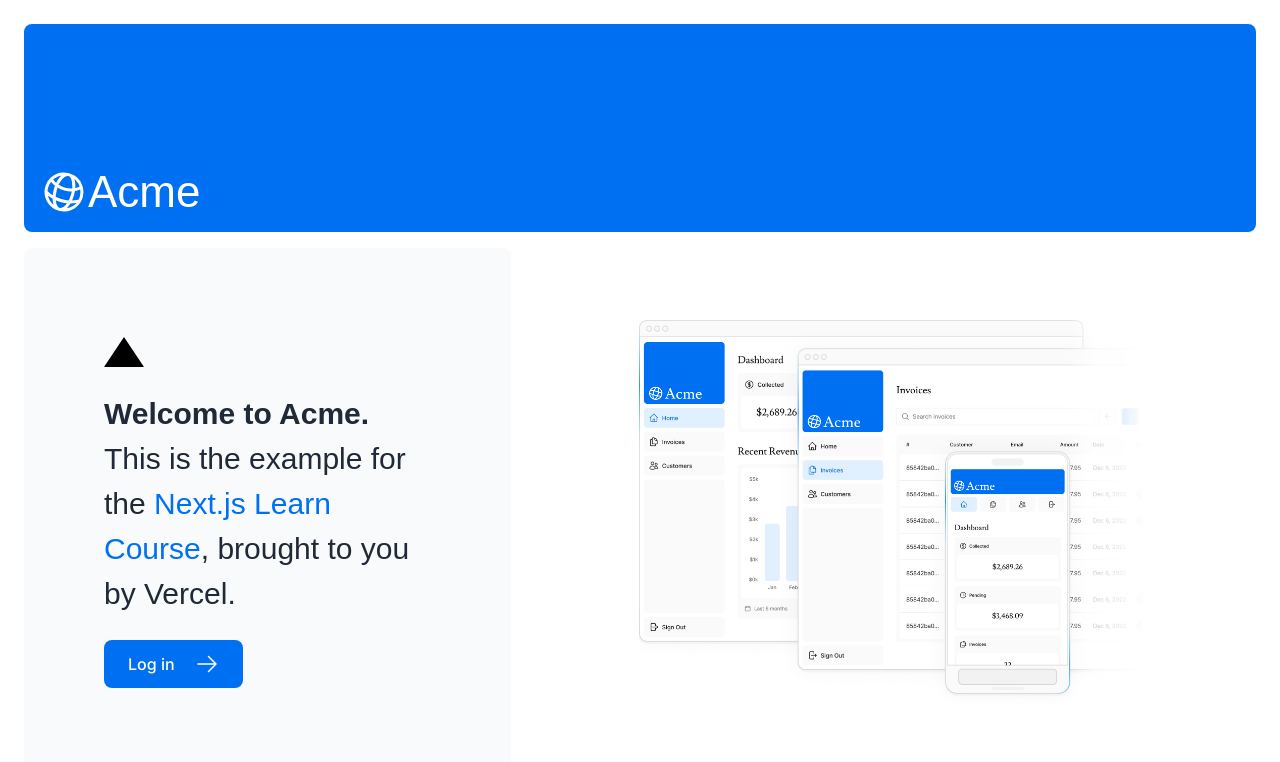
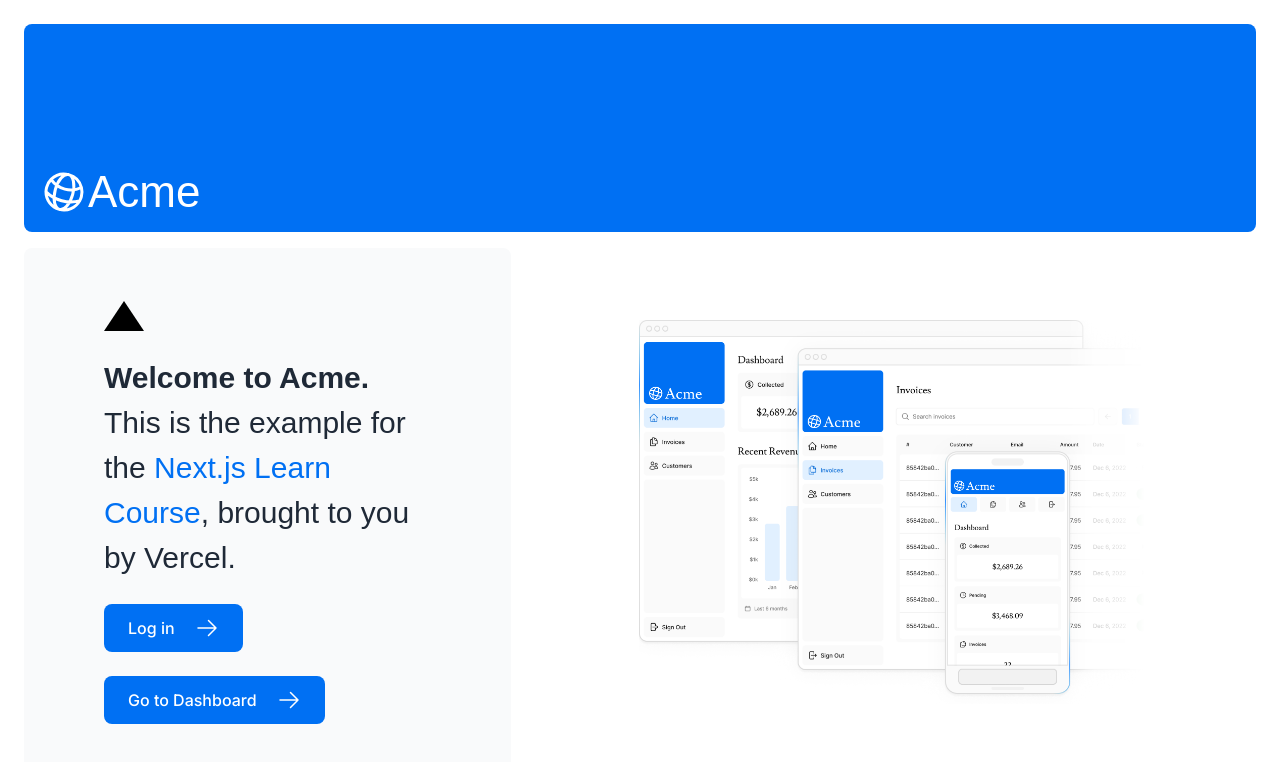
Before and after one commit to PalaciosLuisMig/nextjs-dashboard, a Next.js app: page / in a window 1280 px wide. Shown: the top 762 px of the page. Built offline with nearby package versions, Linux system fonts and the light colour scheme; a web font is replaced by a local one.

Commit message:
Chapter 8 OK - Static and Dynamic Rendering

```diff
--- a/app/lib/data.ts
+++ b/app/lib/data.ts
@@ -9,21 +9,23 @@
   Revenue,
 } from './definitions';
 import { formatCurrency } from './utils';
+import { unstable_noStore as noStore } from 'next/cache';
 
 export async function fetchRevenue() {
   // Add noStore() here to prevent the response from being cached.
   // This is equivalent to in fetch(..., {cache: 'no-store'}).
+  noStore();
 
   try {
     // Artificially delay a response for demo purposes.
     // Don't do this in production :)
 
-    // console.log('Fetching revenue data...');
-    // await new Promise((resolve) => setTimeout(resolve, 3000));
+    console.log('Fetching revenue data...');
+    await new Promise((resolve) => setTimeout(resolve, 3000));
 
     const data = await sql<Revenue>`SELECT * FROM revenue`;
 
-    // console.log('Data fetch completed after 3 seconds.');
+    console.log('Data fetch completed after 3 seconds.');
 
     return data.rows;
   } catch (error) {
@@ -33,6 +35,7 @@
 }
 
 export async function fetchLatestInvoices() {
+  noStore();
   try {
     const data = await sql<LatestInvoiceRaw>`
       SELECT invoices.amount, customers.name, customers.image_url, customers.email, invoices.id
@@ -53,6 +56,7 @@
 }
 
 export async function fetchCardData() {
+  noStore();
   try {
     // You can probably combine these into a single SQL query
     // However, we are intentionally splitting them to demonstrate
@@ -92,6 +96,7 @@
   query: string,
   currentPage: number,
 ) {
+  noStore();
   const offset = (currentPage - 1) * ITEMS_PER_PAGE;
 
   try {
@@ -124,6 +129,7 @@
 }
 
 export async function fetchInvoicesPages(query: string) {
+  noStore();
   try {
     const count = await sql`SELECT COUNT(*)
     FROM invoices
@@ -145,6 +151,7 @@
 }
 
 export async function fetchInvoiceById(id: string) {
+  noStore();
   try {
     const data = await sql<InvoiceForm>`
       SELECT
@@ -170,6 +177,7 @@
 }
 
 export async function fetchCustomers() {
+  noStore();
   try {
     const data = await sql<CustomerField>`
       SELECT
@@ -188,6 +196,7 @@
 }
 
 export async function fetchFilteredCustomers(query: string) {
+  noStore();
   try {
     const data = await sql<CustomersTableType>`
 		SELECT
@@ -221,6 +230,7 @@
 }
 
 export async function getUser(email: string) {
+  noStore();
   try {
     const user = await sql`SELECT * FROM users WHERE email=${email}`;
     return user.rows[0] as User;
--- a/app/page.tsx
+++ b/app/page.tsx
@@ -12,8 +12,12 @@
       </div>
       <div className="mt-4 flex grow flex-col gap-4 md:flex-row">
         <div className="flex flex-col justify-center gap-6 rounded-lg bg-gray-50 px-6 py-10 md:w-2/5 md:px-20">
-        { <div className="h-0 w-0 border-b-[30px] border-l-[20px] border-r-[20px] border-b-black border-l-transparent border-r-transparent"/> }
-          <p className={`${lusitana.className} text-xl text-gray-800 md:text-3xl md:leading-normal`}>
+          {
+            <div className="h-0 w-0 border-b-[30px] border-l-[20px] border-r-[20px] border-b-black border-l-transparent border-r-transparent" />
+          }
+          <p
+            className={`${lusitana.className} text-xl text-gray-800 md:text-3xl md:leading-normal`}
+          >
             <strong>Welcome to Acme.</strong> This is the example for the{' '}
             <a href="https://nextjs.org/learn/" className="text-blue-500">
               Next.js Learn Course
@@ -25,6 +29,12 @@
             className="flex items-center gap-5 self-start rounded-lg bg-blue-500 px-6 py-3 text-sm font-medium text-white transition-colors hover:bg-blue-400 md:text-base"
           >
             <span>Log in</span> <ArrowRightIcon className="w-5 md:w-6" />
+          </Link>
+          <Link
+            href="/dashboard"
+            className="flex items-center gap-5 self-start rounded-lg bg-blue-500 px-6 py-3 text-sm font-medium text-white transition-colors hover:bg-blue-400 md:text-base"
+          >
+            <span>Go to Dashboard</span> <ArrowRightIcon className="w-5 md:w-6" />
           </Link>
         </div>
         <div className="flex items-center justify-center p-6 md:w-3/5 md:px-28 md:py-12">
```
Lines whose indentation alone changed are shown as unchanged.
